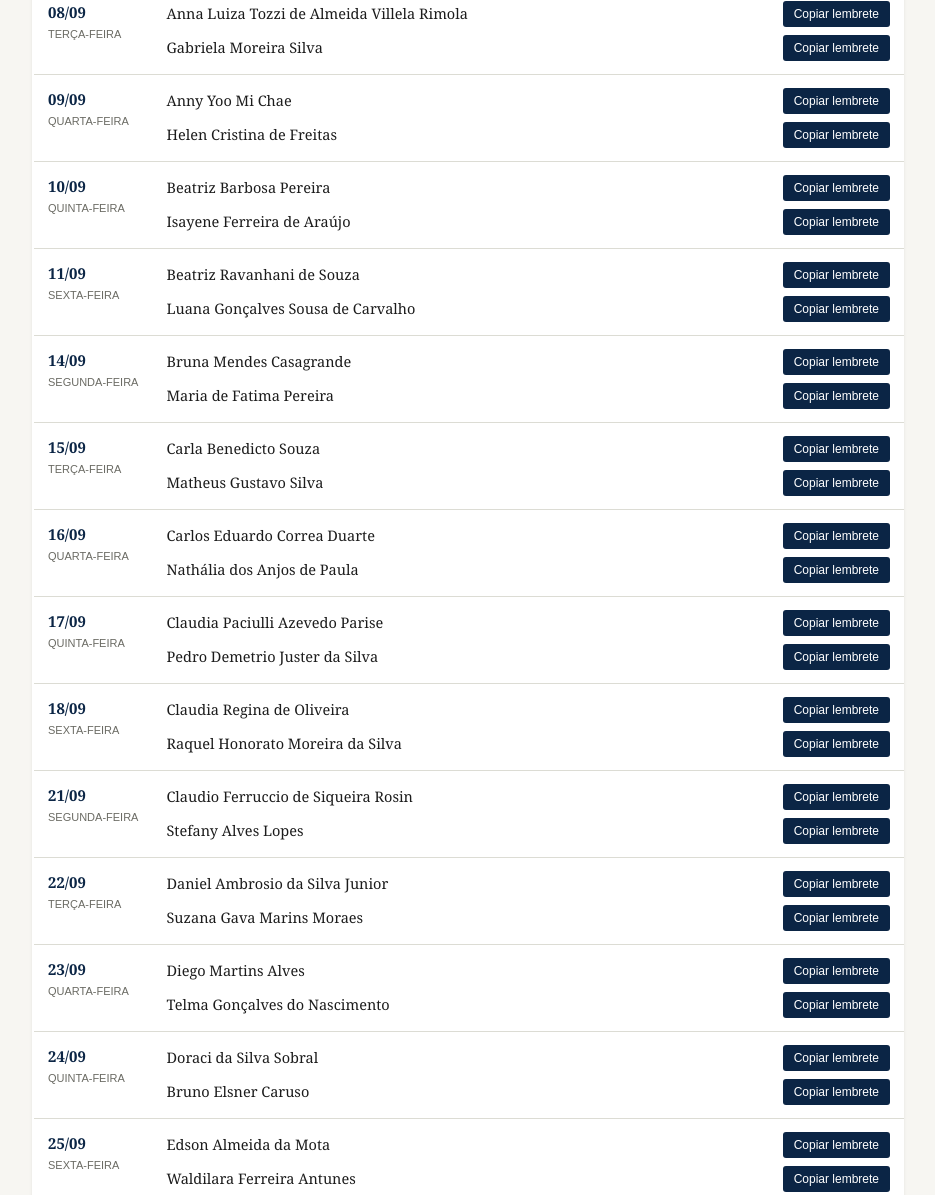
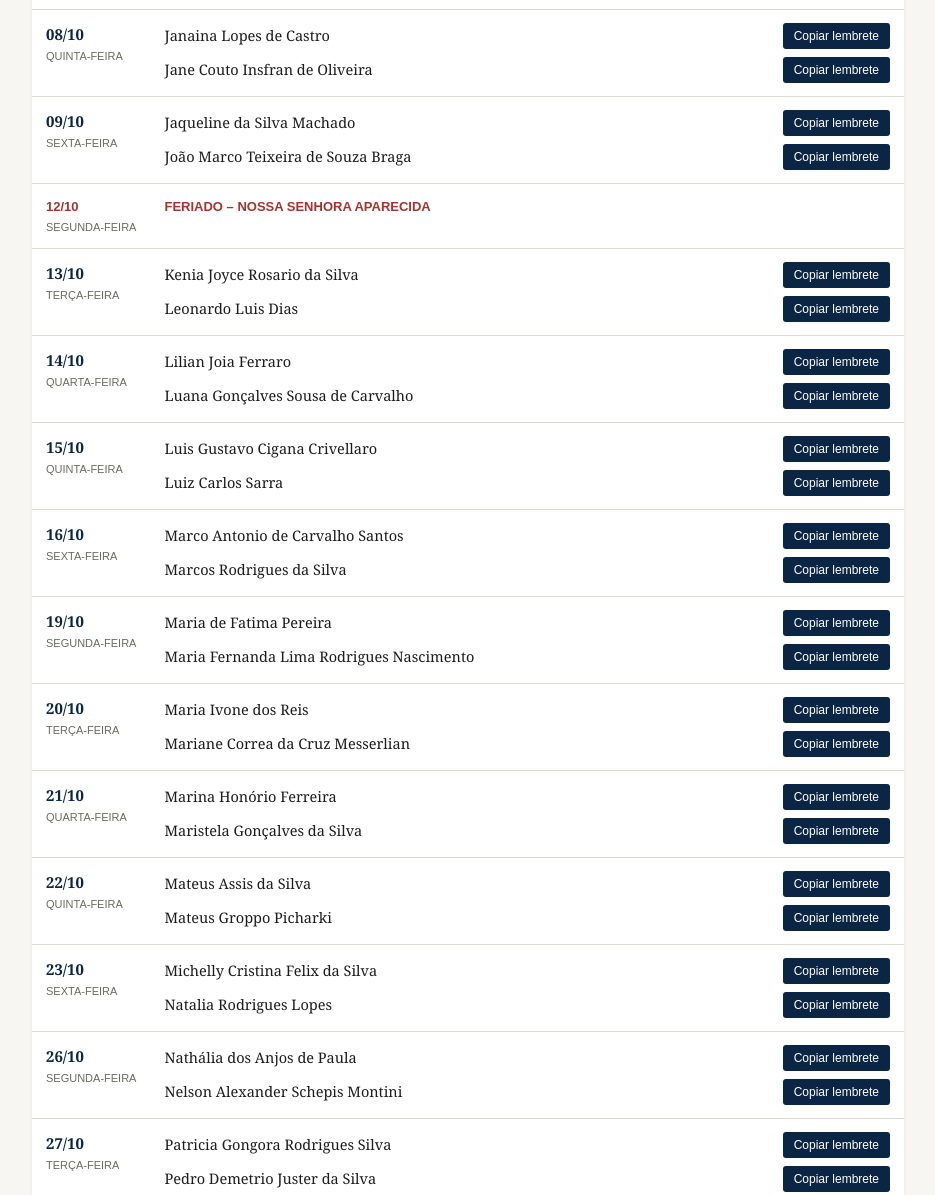
Before and after one commit to cassiakelly995-lab/LEMBRETEDEESCALA, a plain HTML site: page index.html in a window 1280 px wide. Shown: the part 802-1997 px from the top of the page, without its empty margins (172-1107 px from the left). Drawn offline with Linux system fonts and the light colour scheme.

Commit message:
Update index.html

```diff
--- a/index.html
+++ b/index.html
@@ -187,7 +187,7 @@
 <header>
   <div class="header-inner">
     <div class="eyebrow">Assistência Judiciária Gratuita — Convênio nº 001/2026 DPE-SP/OAB-SP</div>
-    <h1>Escala de Triagem — Setembro 2026</h1>
+    <h1>Escala de Triagem — Outubro 2026</h1>
     <div class="subtitulo">247ª Subseção OAB Santana de Parnaíba</div>
   </div>
   <div class="abas">
@@ -292,33 +292,33 @@ function copiarTexto(texto, btn){
 }
 
 /* ============================================================
-   SANTANA DE PARNAÍBA — SETEMBRO 2026
+   SANTANA DE PARNAÍBA — OUTUBRO 2026
    tipo: "normal" | "feriado" | "ponte"
    advogados: null quando for feriado/ponte
    ============================================================ */
 const ESCALA_SANTANA = [
-  { data:"2026-09-01", diaSemana:"Terça-feira",  tipo:"normal", advogados:["Alexsandro Marins Moraes","Alexandre Dias Mizutani"] },
-  { data:"2026-09-02", diaSemana:"Quarta-feira", tipo:"normal", advogados:["Ana Flávia Leandra Silveira","Aline Losano de Araujo Silva"] },
-  { data:"2026-09-03", diaSemana:"Quinta-feira", tipo:"normal", advogados:["Ana Paula Abreu de Aguiar Bavaresco","Beatriz Olanda Guimarães Costa"] },
-  { data:"2026-09-04", diaSemana:"Sexta-feira",  tipo:"normal", advogados:["Ana Paula Comin L. Bianchini D'Emilio","Elisangela Santos de Lima Teixeira"] },
-  { data:"2026-09-07", diaSemana:"Segunda-feira",tipo:"feriado", texto:"FERIADO – INDEPENDÊNCIA DO BRASIL" },
-  { data:"2026-09-08", diaSemana:"Terça-feira",  tipo:"normal", advogados:["Anna Luiza Tozzi de Almeida Villela Rimola","Gabriela Moreira Silva"] },
-  { data:"2026-09-09", diaSemana:"Quarta-feira", tipo:"normal", advogados:["Anny Yoo Mi Chae","Helen Cristina de Freitas"] },
-  { data:"2026-09-10", diaSemana:"Quinta-feira", tipo:"normal", advogados:["Beatriz Barbosa Pereira","Isayene Ferreira de Araújo"] },
-  { data:"2026-09-11", diaSemana:"Sexta-feira",  tipo:"normal", advogados:["Beatriz Ravanhani de Souza","Luana Gonçalves Sousa de Carvalho"] },
-  { data:"2026-09-14", diaSemana:"Segunda-feira",tipo:"normal", advogados:["Bruna Mendes Casagrande","Maria de Fatima Pereira"] },
-  { data:"2026-09-15", diaSemana:"Terça-feira",  tipo:"normal", advogados:["Carla Benedicto Souza","Matheus Gustavo Silva"] },
-  { data:"2026-09-16", diaSemana:"Quarta-feira", tipo:"normal", advogados:["Carlos Eduardo Correa Duarte","Nathália dos Anjos de Paula"] },
-  { data:"2026-09-17", diaSemana:"Quinta-feira", tipo:"normal", advogados:["Claudia Paciulli Azevedo Parise","Pedro Demetrio Juster da Silva"] },
-  { data:"2026-09-18", diaSemana:"Sexta-feira",  tipo:"normal", advogados:["Claudia Regina de Oliveira","Raquel Honorato Moreira da Silva"] },
-  { data:"2026-09-21", diaSemana:"Segunda-feira",tipo:"normal", advogados:["Claudio Ferruccio de Siqueira Rosin","Stefany Alves Lopes"] },
-  { data:"2026-09-22", diaSemana:"Terça-feira",  tipo:"normal", advogados:["Daniel Ambrosio da Silva Junior","Suzana Gava Marins Moraes"] },
-  { data:"2026-09-23", diaSemana:"Quarta-feira", tipo:"normal", advogados:["Diego Martins Alves","Telma Gonçalves do Nascimento"] },
-  { data:"2026-09-24", diaSemana:"Quinta-feira", tipo:"normal", advogados:["Doraci da Silva Sobral","Bruno Elsner Caruso"] },
-  { data:"2026-09-25", diaSemana:"Sexta-feira",  tipo:"normal", advogados:["Edson Almeida da Mota","Waldilara Ferreira Antunes"] },
-  { data:"2026-09-28", diaSemana:"Segunda-feira",tipo:"normal", advogados:["Elcio Carlos Almeida Ferreira","Elise Ramounoulou Madella"] },
-  { data:"2026-09-29", diaSemana:"Terça-feira",  tipo:"normal", advogados:["Evelyn Carina de Oliveira Nunes","Flávia Carmo Ferreira"] },
-  { data:"2026-09-30", diaSemana:"Quarta-feira", tipo:"normal", advogados:["Gabriela de Camargo Prado","Gianna da Cunha Piotti"] },
+  { data:"2026-10-01", diaSemana:"Quinta-feira", tipo:"normal", advogados:["Gisele Quelho Kaiser Saliba Andrade","Istefani Santos Lima"] },
+  { data:"2026-10-02", diaSemana:"Sexta-feira",  tipo:"normal", advogados:["Gustavo Orlando Costa","Viviane Aparecida Pires de Paula Oliveira Melo"] },
+  { data:"2026-10-05", diaSemana:"Segunda-feira",tipo:"normal", advogados:["Helen Cristina de Freitas","Helen Santos Oliveira"] },
+  { data:"2026-10-06", diaSemana:"Terça-feira",  tipo:"normal", advogados:["Isabel Maria dos Santos Bispo","Isabella Xavier Lobo"] },
+  { data:"2026-10-07", diaSemana:"Quarta-feira", tipo:"normal", advogados:["Isayene Ferreira de Araújo","Izabela Evangelista Soares"] },
+  { data:"2026-10-08", diaSemana:"Quinta-feira", tipo:"normal", advogados:["Janaina Lopes de Castro","Jane Couto Insfran de Oliveira"] },
+  { data:"2026-10-09", diaSemana:"Sexta-feira",  tipo:"normal", advogados:["Jaqueline da Silva Machado","João Marco Teixeira de Souza Braga"] },
+  { data:"2026-10-12", diaSemana:"Segunda-feira",tipo:"feriado", texto:"FERIADO – NOSSA SENHORA APARECIDA" },
+  { data:"2026-10-13", diaSemana:"Terça-feira",  tipo:"normal", advogados:["Kenia Joyce Rosario da Silva","Leonardo Luis Dias"] },
+  { data:"2026-10-14", diaSemana:"Quarta-feira", tipo:"normal", advogados:["Lilian Joia Ferraro","Luana Gonçalves Sousa de Carvalho"] },
+  { data:"2026-10-15", diaSemana:"Quinta-feira", tipo:"normal", advogados:["Luis Gustavo Cigana Crivellaro","Luiz Carlos Sarra"] },
+  { data:"2026-10-16", diaSemana:"Sexta-feira",  tipo:"normal", advogados:["Marco Antonio de Carvalho Santos","Marcos Rodrigues da Silva"] },
+  { data:"2026-10-19", diaSemana:"Segunda-feira",tipo:"normal", advogados:["Maria de Fatima Pereira","Maria Fernanda Lima Rodrigues Nascimento"] },
+  { data:"2026-10-20", diaSemana:"Terça-feira",  tipo:"normal", advogados:["Maria Ivone dos Reis","Mariane Correa da Cruz Messerlian"] },
+  { data:"2026-10-21", diaSemana:"Quarta-feira", tipo:"normal", advogados:["Marina Honório Ferreira","Maristela Gonçalves da Silva"] },
+  { data:"2026-10-22", diaSemana:"Quinta-feira", tipo:"normal", advogados:["Mateus Assis da Silva","Mateus Groppo Picharki"] },
+  { data:"2026-10-23", diaSemana:"Sexta-feira",  tipo:"normal", advogados:["Michelly Cristina Felix da Silva","Natalia Rodrigues Lopes"] },
+  { data:"2026-10-26", diaSemana:"Segunda-feira",tipo:"normal", advogados:["Nathália dos Anjos de Paula","Nelson Alexander Schepis Montini"] },
+  { data:"2026-10-27", diaSemana:"Terça-feira",  tipo:"normal", advogados:["Patricia Gongora Rodrigues Silva","Pedro Demetrio Juster da Silva"] },
+  { data:"2026-10-28", diaSemana:"Quarta-feira", tipo:"normal", advogados:["Priscila Gabriela Mendes","Quezia Hapuque Souza Pires"] },
+  { data:"2026-10-29", diaSemana:"Quinta-feira", tipo:"normal", advogados:["Raquel Alexandre Pereira da Silva","Raquel Honorato Moreira da Silva"] },
+  { data:"2026-10-30", diaSemana:"Sexta-feira",  tipo:"normal", advogados:["Regina de Oliveira Braga","Renata Ucci"] },
 ];
 
 function montarTextoLembreteSantana(item, nomeAdvogado){
@@ -391,17 +391,18 @@ function renderizarSantana(){
 }
 
 /* ============================================================
-   PIRAPORA DO BOM JESUS — SETEMBRO 2026
+   PIRAPORA DO BOM JESUS — OUTUBRO 2026
    tipo: "normal" | "feriado"
    advogado: null quando for feriado
    ============================================================ */
 const ENDERECO_TRIAGEM_PIRAPORA = "R. Bom Jesus, 106 - Centro, Pirapora do Bom Jesus - SP, 06550-000";
 
 const ESCALA_PIRAPORA = [
-  { data:"2026-09-04", diaSemana:"Sexta-feira", tipo:"normal", advogado:"Doraci da Silva Sobral" },
-  { data:"2026-09-11", diaSemana:"Sexta-feira", tipo:"normal", advogado:"Edson Almeida da Mota" },
-  { data:"2026-09-18", diaSemana:"Sexta-feira", tipo:"normal", advogado:"Elcio Carlos Almeida Ferreira" },
-  { data:"2026-09-25", diaSemana:"Sexta-feira", tipo:"normal", advogado:"Elise Ramounoulou Madella" },
+  { data:"2026-10-02", diaSemana:"Sexta-feira", tipo:"normal", advogado:"Evelyn Carina de Oliveira Nunes" },
+  { data:"2026-10-09", diaSemana:"Sexta-feira", tipo:"normal", advogado:"Flávia Carmo Ferreira" },
+  { data:"2026-10-16", diaSemana:"Sexta-feira", tipo:"normal", advogado:"Gabriela de Camargo Prado" },
+  { data:"2026-10-23", diaSemana:"Sexta-feira", tipo:"normal", advogado:"Gianna da Cunha Piotti" },
+  { data:"2026-10-30", diaSemana:"Sexta-feira", tipo:"normal", advogado:"Gisele Quelho Kaiser Saliba Andrade" },
 ];
 
 function montarTextoLembretePirapora(item){
```
